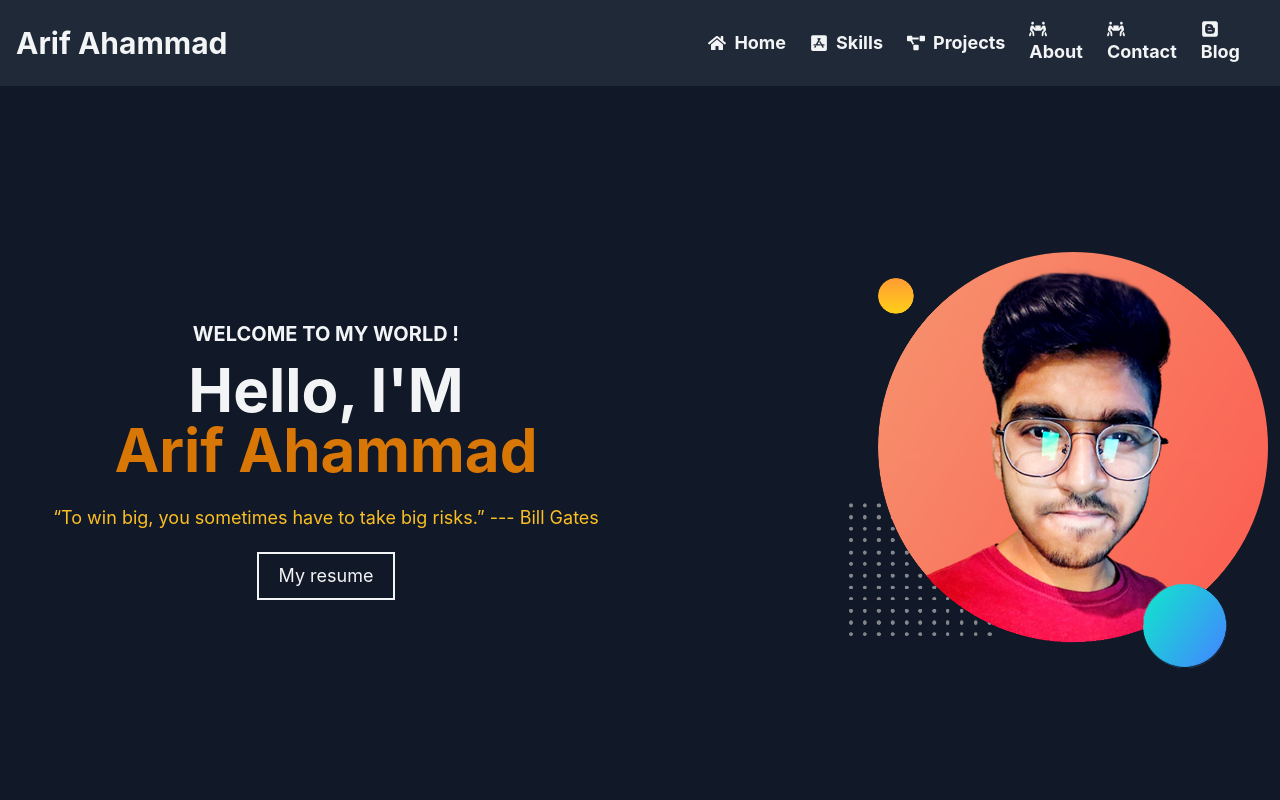
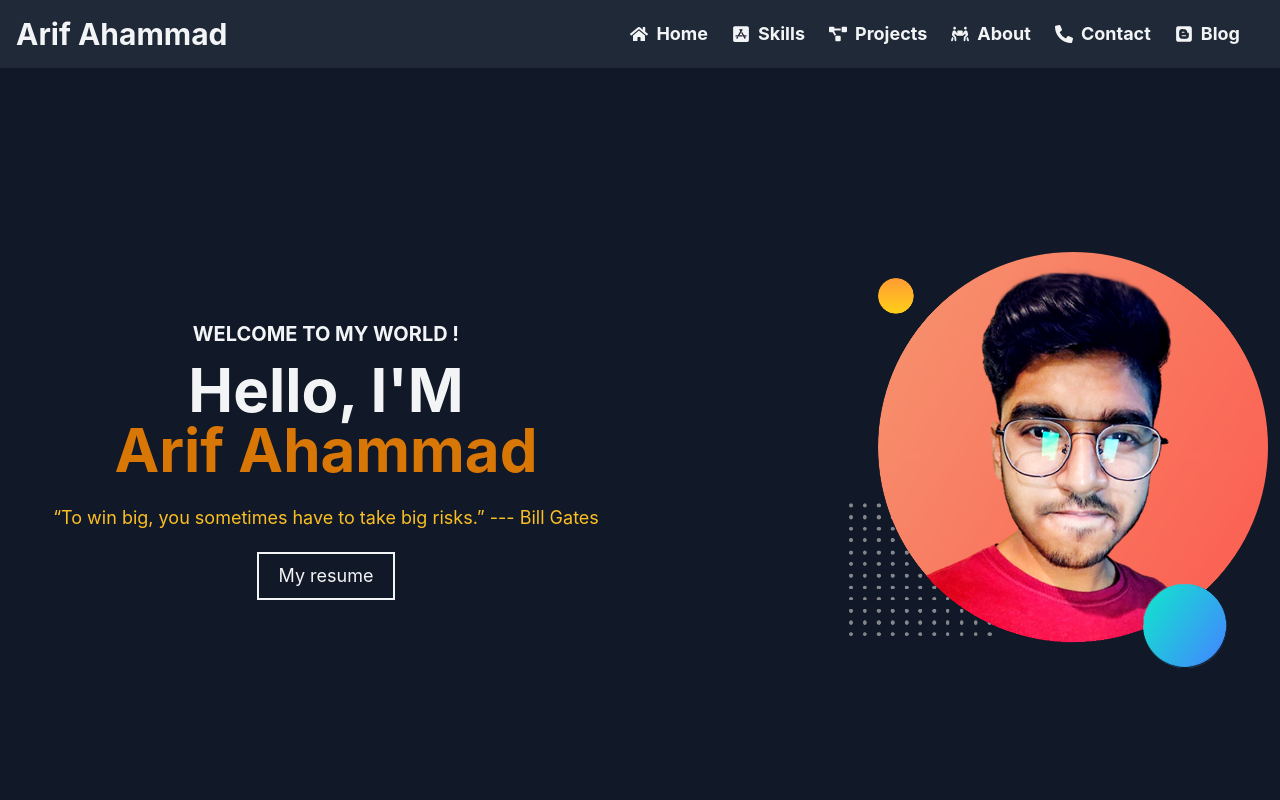
Before and after one commit to arifphero4/portfolio-client-side, a React (Create React App) app: page / in a window 1280 px wide. Shown: the top 800 px of the page. Built offline with nearby package versions, Linux system fonts and the light colour scheme; no server answers.

Commit message:
header's icon updated

```diff
--- a/src/Shared/Header.js
+++ b/src/Shared/Header.js
@@ -5,8 +5,7 @@ import {
   FaBlogger,
   FaExpandArrowsAlt,
   FaHome,
-  FaPeopleCarry,
-  FaProjectDiagram
+  FaPeopleCarry, FaPhoneAlt, FaProjectDiagram
 } from "react-icons/fa";
 import { Link } from "react-router-dom";
 import { HashLink } from "react-router-hash-link";
@@ -72,22 +71,22 @@ const Header = () => {
               onClick={() => setOpen(!open)}
               className="flex items-center mr-6 text-lg text text-gray-100 py-5  font-bold"
             >
-
-              <Link to="/about"> <FaPeopleCarry className="mr-2" /> About</Link>
+              <FaPeopleCarry className="mr-2" />
+              <Link to="/about">About</Link>
             </li>
             <li
               onClick={() => setOpen(!open)}
               className="flex items-center mr-6 text-lg text text-gray-100 py-5  font-bold"
-            ><Link to="/contact">
-              <FaPeopleCarry className="mr-2" />
-              Contact</Link>
+            >
+              <FaPhoneAlt className="mr-2" />
+              <Link to="/contact">Contact</Link>
             </li>
             <li
               onClick={() => setOpen(!open)}
               className="flex items-center mr-6 text-lg text text-gray-100 py-5  font-bold"
-            ><Link to="/blog">
+            >
               <FaBlogger className="mr-2" />
-              Blog</Link>
+              <Link to="/blog">Blog</Link>
             </li>
           </ul>
         </div>
```
Also changed, not shown: 6 other files (tests, documents, lock files or other folders).
